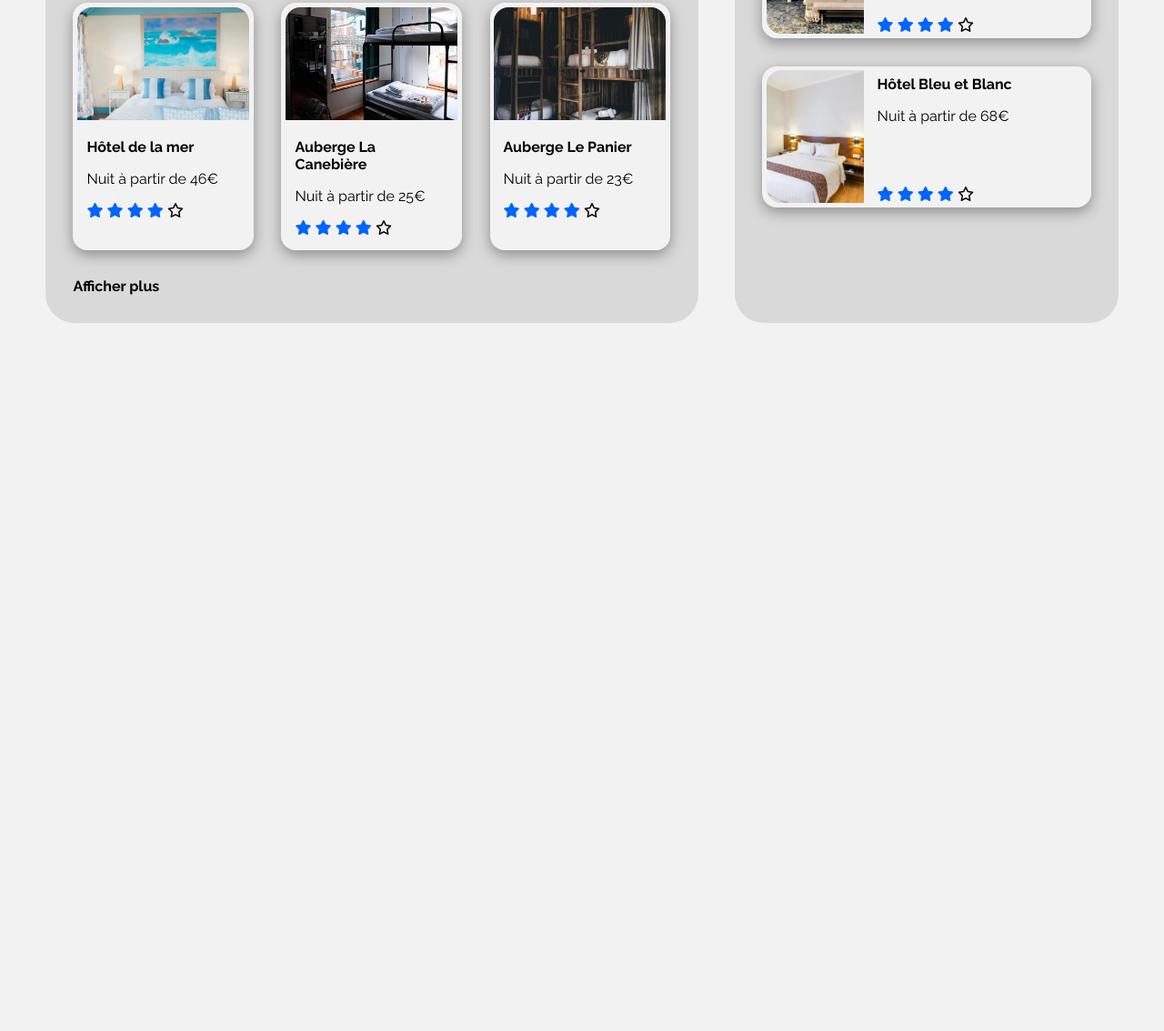
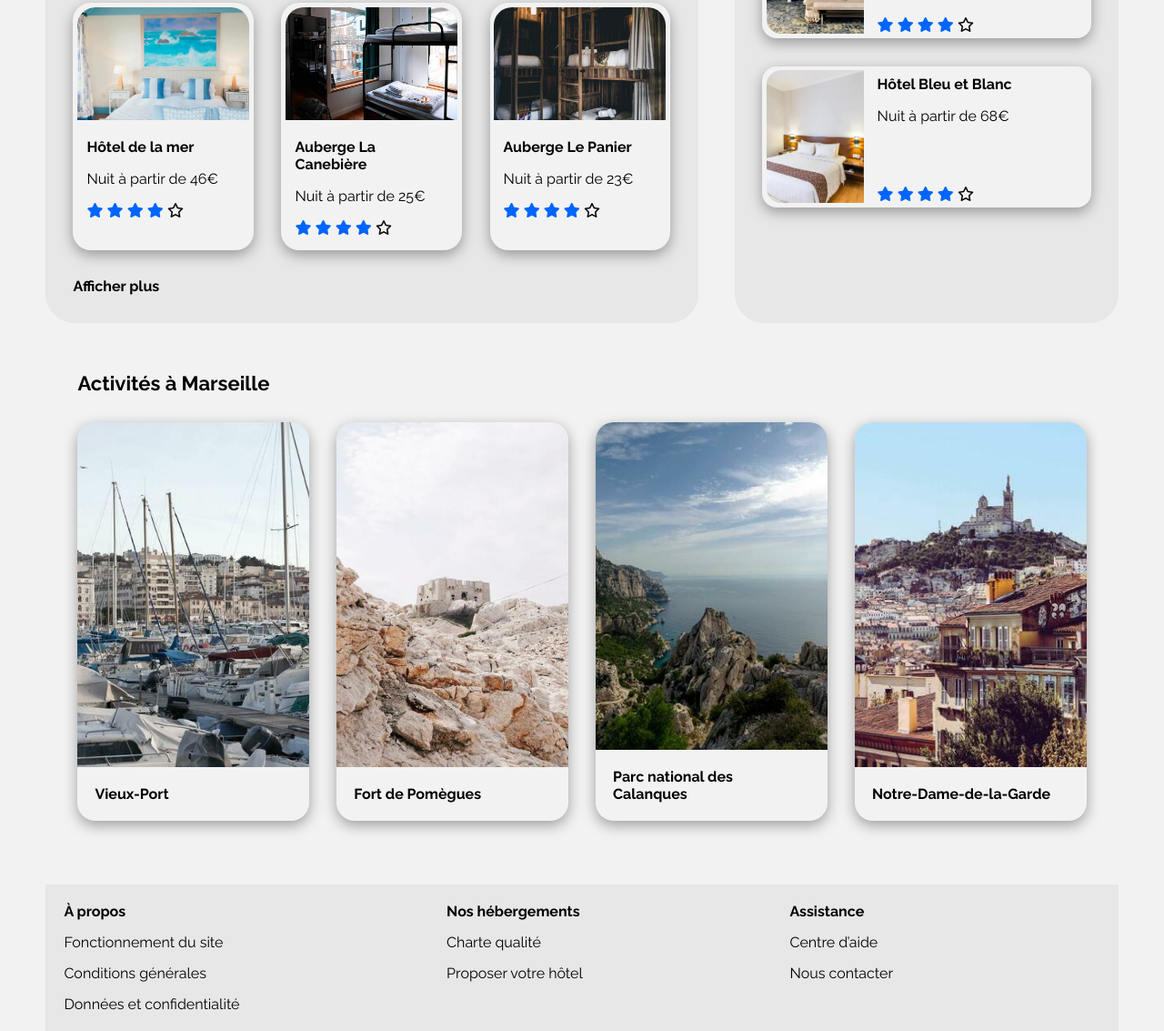
Before and after one commit to VenlaineBenjamin/Projet-3-booki, a plain HTML site: page index.html in a window 1280 px wide. Shown: the part 894-2027 px from the top of the page at 91% size. Before the commit the page ends 1249 px from the top, so only its background shows below. Drawn offline with Linux system fonts and the light colour scheme.

Commit message:
ajout du footer

```diff
--- /dev/null
+++ b/css/modules/activites.css
@@ -0,0 +1,81 @@
+.activites {
+    padding: 2.19rem;
+    margin-bottom: 2.19rem;
+}
+
+.activites h2 {
+    margin-bottom: 1.88rem;
+}
+
+.activites__cards {
+    display: flex;
+    gap: 1.88rem;
+}
+
+.activites__cards__carte {
+    display: flex;
+    flex-direction: column;
+    width: 100%;
+    height: 27.4rem;
+    box-shadow: rgba(0, 0, 0, 0.35) 0px 5px 15px;
+    border-radius: 1.25rem;
+    cursor: pointer;
+}
+
+.activites__cards__carte__img {
+    flex-basis: 90%;
+    border-radius: 1.25rem 1.25rem 0 0;
+
+    &.photo10 {
+        background-image: url("/images/activites/reno-laithienne.jpg");
+        background-size: cover;
+        background-repeat: no-repeat;
+        background-position: center;
+    }
+
+    &.photo11 {
+        background-image: url("/images/activites/paul-hermann.jpg");
+        background-size: cover;
+        background-repeat: no-repeat;
+        background-position: center;
+    }
+
+    &.photo12 {
+        background-image: url("/images/activites/kilyan-sockalingum.jpg");
+        background-size: cover;
+        background-repeat: no-repeat;
+        background-position: center;
+    }
+
+    &.photo13 {
+        background-image: url("/images/activites/florian-wehde.jpg");
+        background-size: cover;
+        background-repeat: no-repeat;
+        background-position: center;
+    }
+}
+
+.activites__cards__carte strong {
+    flex-basis: 10%;
+    padding: 1.25rem 1.19rem;
+}
+
+@media screen and (max-width: 1000px) {
+    .activites__cards__carte {
+        height: 16.9rem;
+    }
+}
+
+@media screen and (max-width: 500px) {
+    .activites {
+        padding: 1rem;
+    }
+
+    .activites__cards {
+        flex-direction: column;
+    }
+
+    .activites__cards__carte {
+        height: 12.5rem;
+    }
+}
--- /dev/null
+++ b/css/modules/footer.css
@@ -0,0 +1,31 @@
+.footer {
+    padding: 1.25rem;
+    margin: 0 3.15rem;
+    background-color: var(--main-gray);
+    display: flex;
+}
+
+.footer__info {
+    display: flex;
+    flex-direction: column;
+    flex-grow: 1;
+    gap: 0.94rem;
+}
+
+.footer__info a {
+    cursor: pointer;
+}
+
+.footer__info a:hover {
+    text-decoration: underline;
+    text-underline-offset: 0.5rem;
+    color: var(--main-color);
+}
+
+@media screen and (max-width: 500px) {
+    .footer {
+        margin: 0;
+        flex-direction: column;
+        gap: 3.12rem;
+    }
+}
--- a/css/modules/hebergements.css
+++ b/css/modules/hebergements.css
@@ -23,7 +23,7 @@
 
 .hebergements__marseille__cards__carte {
     background-color: var(--main-bg-color);
-    border-radius: 1rem;
+    border-radius: 1.25rem;
     display: flex;
     flex-direction: column;
     cursor: pointer;
@@ -31,7 +31,7 @@
 }
 
 .hebergements__marsaille__cards__carte__img {
-    border-radius: 1rem 1rem 0 0;
+    border-radius: 1.25rem 1.25rem 0 0;
     height: 7.75rem;
     margin: 0.31rem;
 
@@ -151,6 +151,7 @@
     .hebergements {
         flex-direction: column;
         margin: 1rem;
+        gap: 0;
     }
 
     .herbergement__populaire__cards {
--- a/css/modules/searchBar.css
+++ b/css/modules/searchBar.css
@@ -25,6 +25,7 @@
     border-radius: 1rem;
     box-shadow: 0px 7px 5px 0px var(--main-gray);
     transition: all 0.2s;
+    translate: -1rem;
 }
 
 .searchBar__btn__i:hover {
--- a/css/style.css
+++ b/css/style.css
@@ -3,6 +3,8 @@
 @import "modules/searchBar.css";
 @import "modules/filter.css";
 @import "modules/hebergements.css";
+@import "modules/activites.css";
+@import "modules/footer.css";
 
 /****** General ***********/
 body {
@@ -52,7 +54,7 @@ main {
     --main-color: #0065fc;
     --main-bg-color: #f2f2f2;
     --filter-bg-color: #deebff;
-    --main-gray: #d9d9d9;
+    --main-gray: #e7e7e7;
 }
 
 .fa-solid {
--- a/index.html
+++ b/index.html
@@ -296,5 +296,46 @@
                 </div>
             </div>
         </section>
+        <main>
+            <section class="activites">
+                <h2>Activités à Marseille</h2>
+                <div class="activites__cards">
+                    <div class="activites__cards__carte">
+                        <div class="activites__cards__carte__img photo10"></div>
+                        <strong>Vieux-Port</strong>
+                    </div>
+                    <div class="activites__cards__carte">
+                        <div class="activites__cards__carte__img photo11"></div>
+                        <strong>Fort de Pomègues</strong>
+                    </div>
+                    <div class="activites__cards__carte">
+                        <div class="activites__cards__carte__img photo12"></div>
+                        <strong>Parc national des Calanques</strong>
+                    </div>
+                    <div class="activites__cards__carte">
+                        <div class="activites__cards__carte__img photo13"></div>
+                        <strong>Notre-Dame-de-la-Garde</strong>
+                    </div>
+                </div>
+            </section>
+        </main>
+        <footer class="footer">
+            <div class="footer__info">
+                <strong>À propos</strong>
+                <a>Fonctionnement du site</a>
+                <a>Conditions générales</a>
+                <a>Données et confidentialité</a>
+            </div>
+            <div class="footer__info">
+                <strong>Nos hébergements</strong>
+                <a>Charte qualité</a>
+                <a>Proposer votre hôtel</a>
+            </div>
+            <div class="footer__info">
+                <strong>Assistance</strong>
+                <a>Centre d’aide</a>
+                <a>Nous contacter</a>
+            </div>
+        </footer>
     </body>
 </html>
```
